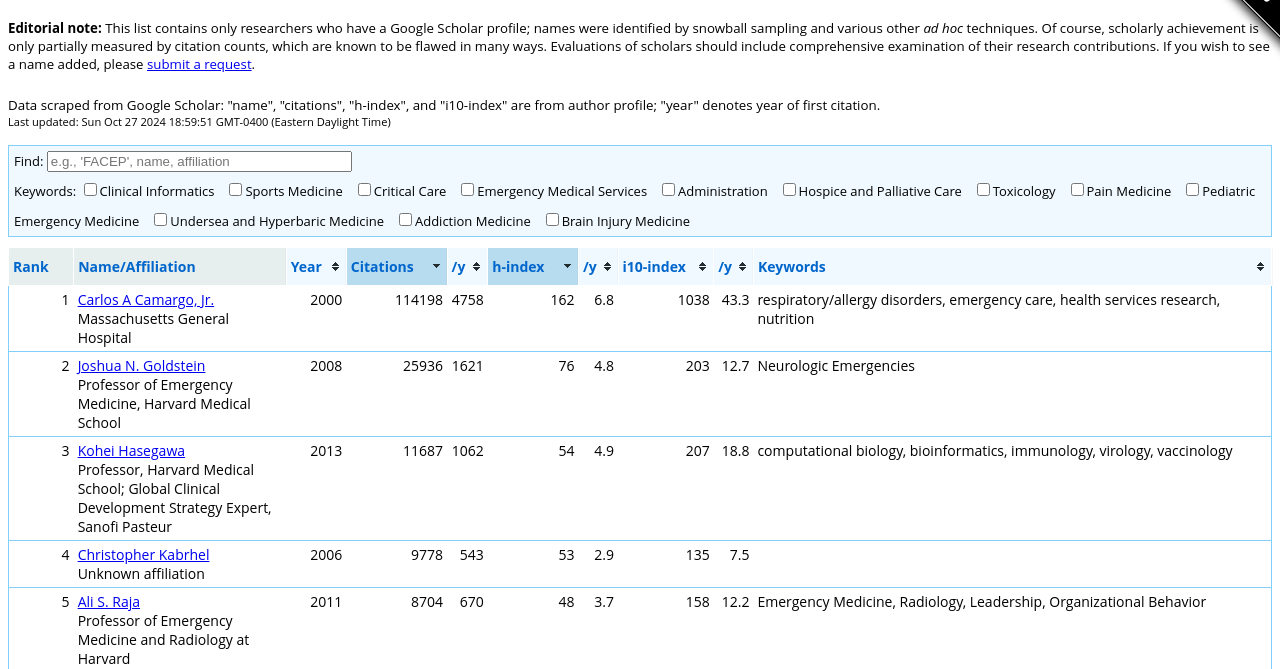
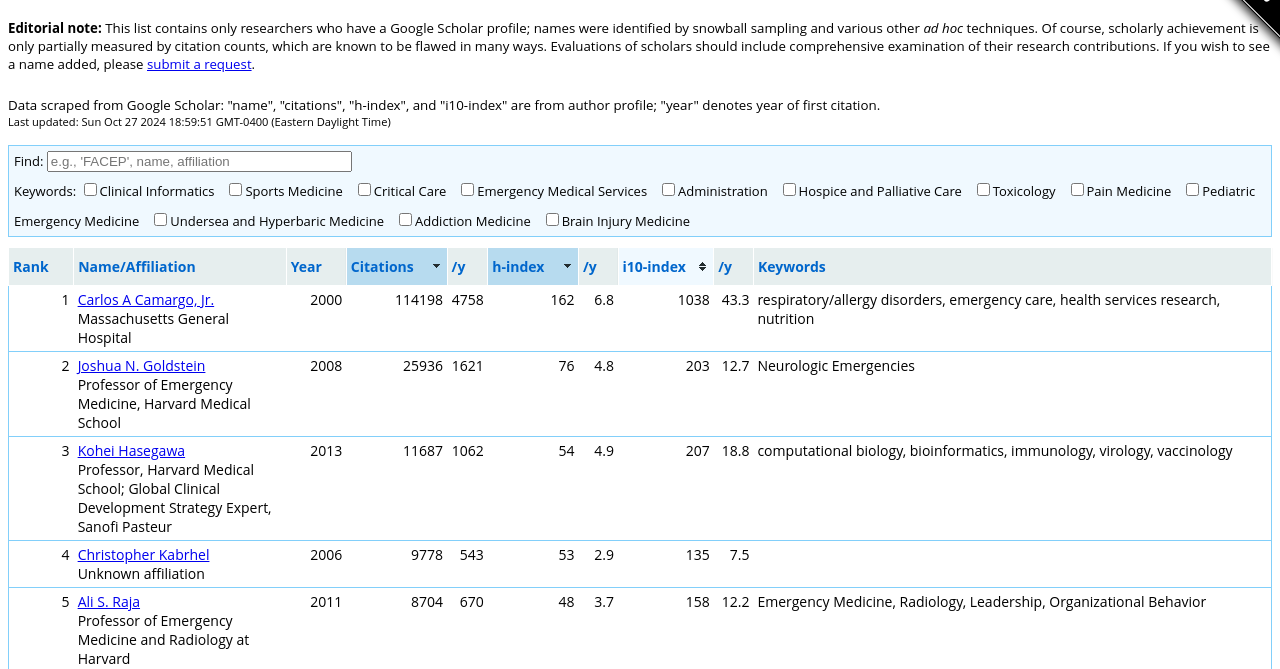
Before and after one commit to adamlandman/citation-scraper-EM, a website: page index.html in a window 1280 px wide. Shown: the part 112-781 px from the top of the page. Drawn offline with nearby package versions, Linux system fonts and the light colour scheme.

Commit message:
Update index.html
Only allow sorting on Citations, h-index and i10-index

```diff
--- a/index.html
+++ b/index.html
@@ -168,7 +168,9 @@
   //initial sorting by h-Index and Citations, added no sorting for 1st and 2nd column since sort was incorrect
 $("#stats").tablesorter({
     sortList: [[5, 1], [3, 1]],
-    headers: { 0: { sorter: false }, 1: {sorter: false } }
+    headers: {
+    	0: { sorter: false }, 1: { sorter: false }, 2: { sorter: false }, 4: { sorter: false }, 6: { sorter: false }, 8: { sorter: false }, 9: { sorter: false }
+	}
 });
 
   // https://stackoverflow.com/questions/6549518/jquery-tablesorter-with-row-numbers
```
